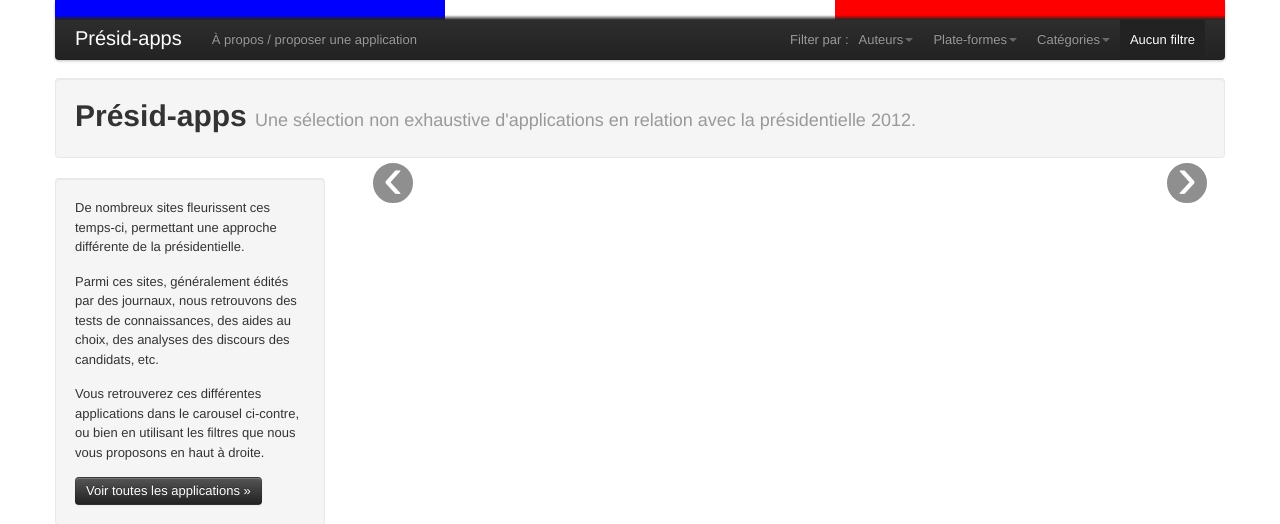
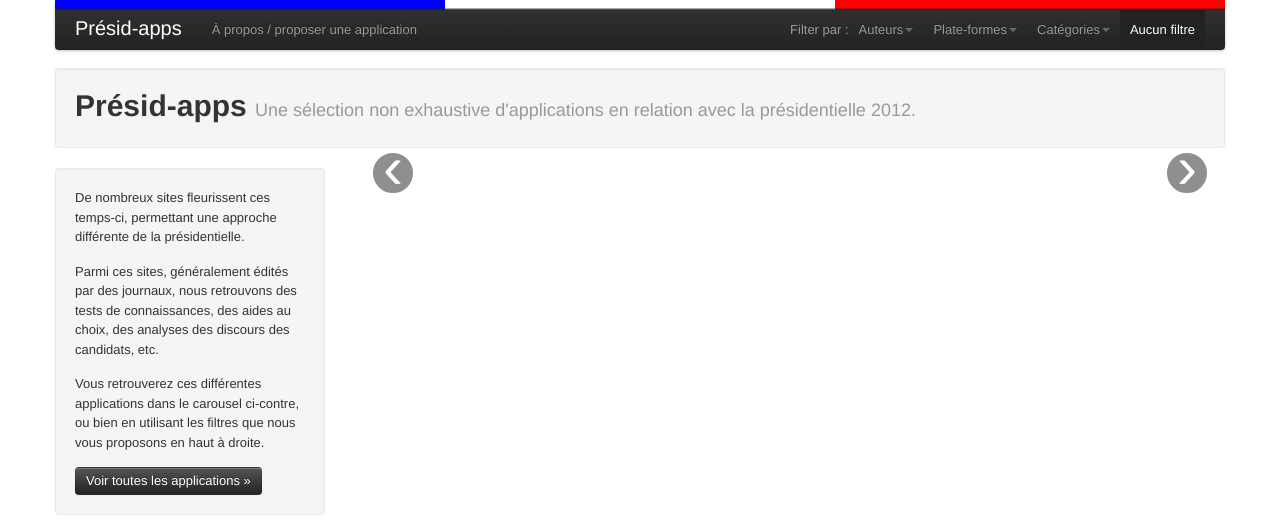
Before and after one commit to twidi/fpe2aa, a Django app: page / in a window 1280 px wide. Shown: the top 524 px of the page. Run offline with Django 3.2, Linux system fonts and the light colour scheme; data that the repository does not hold is empty; parts of the project's set-up code (start-up, migrations or seed data) failed here and were passed over; some libraries are stand-ins or nearby versions.

Commit message:
Smaller french flag. cf #24

```diff
--- a/source/project/static/css/app.css
+++ b/source/project/static/css/app.css
@@ -105,7 +105,7 @@ html {
 }
 /* end of white background navbar */
 #flag {
-  height: 20px;
+  height: 10px;
   background: white;
   position: relative;
   margin-left: -20px;
@@ -114,7 +114,7 @@ html {
 #flag span {
   width: 33.33333%;
   display: block;
-  height: 20px;
+  height: 10px;
   position: absolute;
   top: 0;
 }
--- a/source/project/static/css/less/app.less
+++ b/source/project/static/css/less/app.less
@@ -86,7 +86,7 @@ html {
 }
 /* end of white background navbar */
 
-@flag_height: 20px;
+@flag_height: 10px;
 #flag {
     height: @flag_height;
     background: white;
```
Also changed, not shown: source/project/static/css/app.min.css.
